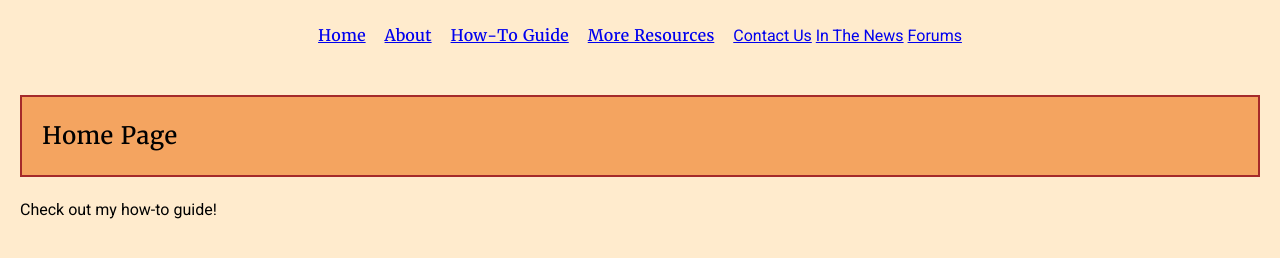
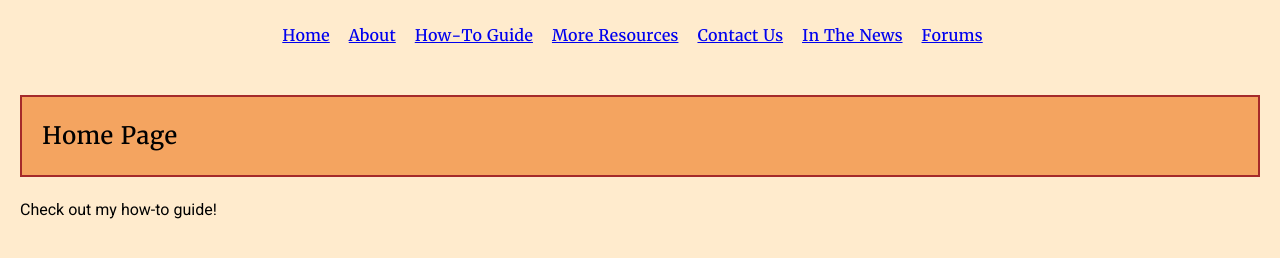
Before and after one commit to kayceetopel2/MART341-WebDesign, a plain HTML site: page Assignment12/index.html in a window 1280 px wide. Shown: the part 394-652 px from the top of the page. Drawn offline with Linux system fonts and the light colour scheme.

Commit message:
update index.html

```diff
--- a/Assignment12/index.html
+++ b/Assignment12/index.html
@@ -18,9 +18,9 @@
                 <li><a href="about.html">About</a></li>
                 <li><a href="guide.html">How-To Guide</a></li>
                 <li><a href="resources.html">More Resources</a></li>
-                <liv><a href="contact.html">Contact Us</a></liv>
-                <liv><a href="press.html">In The News</a></liv>
-                <liv><a href="forums.html">Forums</a></liv>
+                <li><a href="contact.html">Contact Us</a></li>
+                <li><a href="press.html">In The News</a></li>
+                <li><a href="forums.html">Forums</a></li>
             </ul>
         </nav>
     </header>
```
